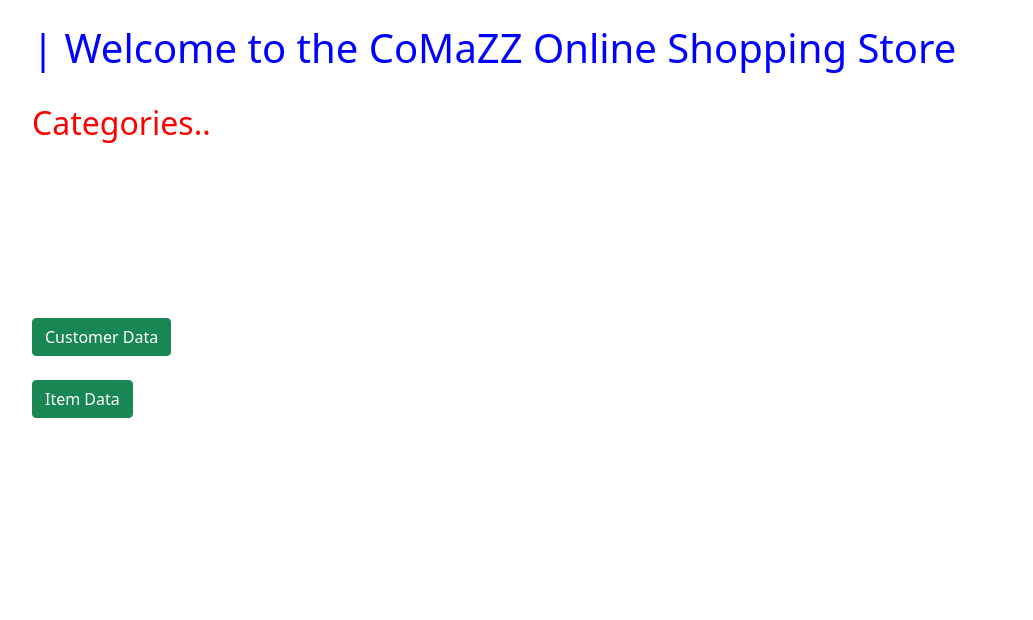
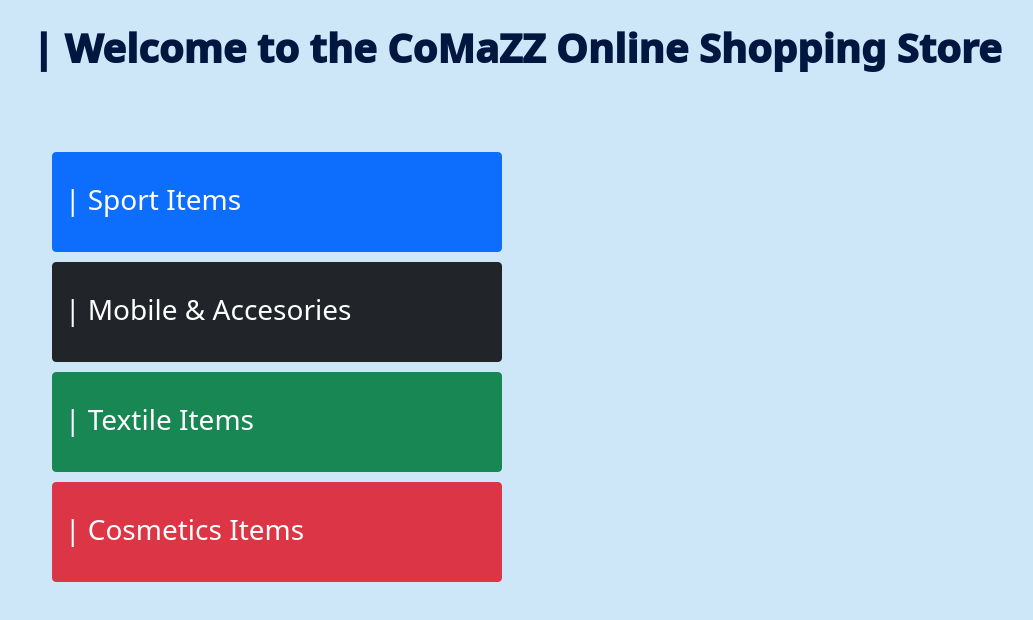
Before and after one commit to AshanManuka/E-Shop, a React (Create React App) app in the folder client/: page / in a window 1280 px wide. Shown: the top 620 px of the page, without its empty margins (50-1083 px from the left). Built offline with nearby package versions, Linux system fonts and the light colour scheme.

Commit message:
start create home page

```diff
--- a/client/src/components/Home.js
+++ b/client/src/components/Home.js
@@ -1,4 +1,5 @@
-import React, { Component } from 'react'
+import React, { Component } from 'react';
+import './../css/home.css';
 
 
 export default class Home extends Component {
@@ -7,30 +8,35 @@ export default class Home extends Component {
     return (
       <div>
         <br/>
-        <h1 style={{color:"blue"}}>| Welcome to the CoMaZZ Online Shopping Store</h1>
+        <h1 style={{color:"#011740"}}>| Welcome to the CoMaZZ Online Shopping Store</h1>
+        <br/><br/>
+
+
+        <div className='btnSec'>
+        {/* <h2 style={{color:"black"}}><b>Categories..</b></h2> */}
         <br/>
+          <button type="button" class="btn btn-primary"><a href='/itemPage' style={{textDecoration: 'none', color: 'white'}}><h3>| Sport Items</h3><h2><i class="fa-solid fa-volleyball"></i></h2></a></button><br/>
+          <button type="button" class="btn btn-dark"><a href='/itemPage' style={{textDecoration: 'none', color: 'white'}}><h3>| Mobile & Accesories</h3></a></button><br/>
+          <button type="button" class="btn btn-success"><a href='/itemPage' style={{textDecoration: 'none', color: 'white'}}><h3>| Textile Items</h3></a></button><br/>
+          <button type="button" class="btn btn-danger"><a href='/itemPage' style={{textDecoration: 'none', color: 'white'}}><h3>| Cosmetics Items</h3></a></button>
+        </div>
 
-        <div className='leftDiv'>
-        <h2 style={{color:"red"}}>Categories..</h2>
-        <br/>
 
-        <div>
+
+
+ {/* <button className='btn btn-success'><a href='/userPage' style={{textDecoration: 'none', color: 'white'}}>Customer Data</a></button>
+        <br/><br/>
+        <button className='btn btn-success'><a href='/itemPage' style={{textDecoration: 'none', color: 'white'}}>Item Data</a></button> */}
+
 
     </div>
 
-        </div>
-
-        <br/><br/><br/>
 
 
 
-        <br/><br/><br/>
 
 
-        <button className='btn btn-success'><a href='/userPage' style={{textDecoration: 'none', color: 'white'}}>Customer Data</a></button>
-        <br/><br/>
-        <button className='btn btn-success'><a href='/itemPage' style={{textDecoration: 'none', color: 'white'}}>Item Data</a></button>
-        </div>
+
 
 
     )
--- /dev/null
+++ b/client/src/css/home.css
@@ -0,0 +1,32 @@
+body{
+    background-color: rgb(206, 231, 248);
+}
+
+h1{
+    font-weight: 1000;
+}
+
+h2{
+    font-family:Georgia, 'Times New Roman', Times, serif;
+}
+
+.btnSec{
+    width: 60%;
+    /* border-radius: 10px; */
+    /* background-color: rgb(153, 211, 192); */
+}
+
+.btnSec>button{
+    position: relative;
+    width: 450px;
+    height: 100px;
+    margin-left: 20px;
+    margin-bottom: 10px;
+}
+
+.btnSec>button>a>h3{
+    position: absolute;
+    left: 10;
+    top: 30px;
+
+}
```
